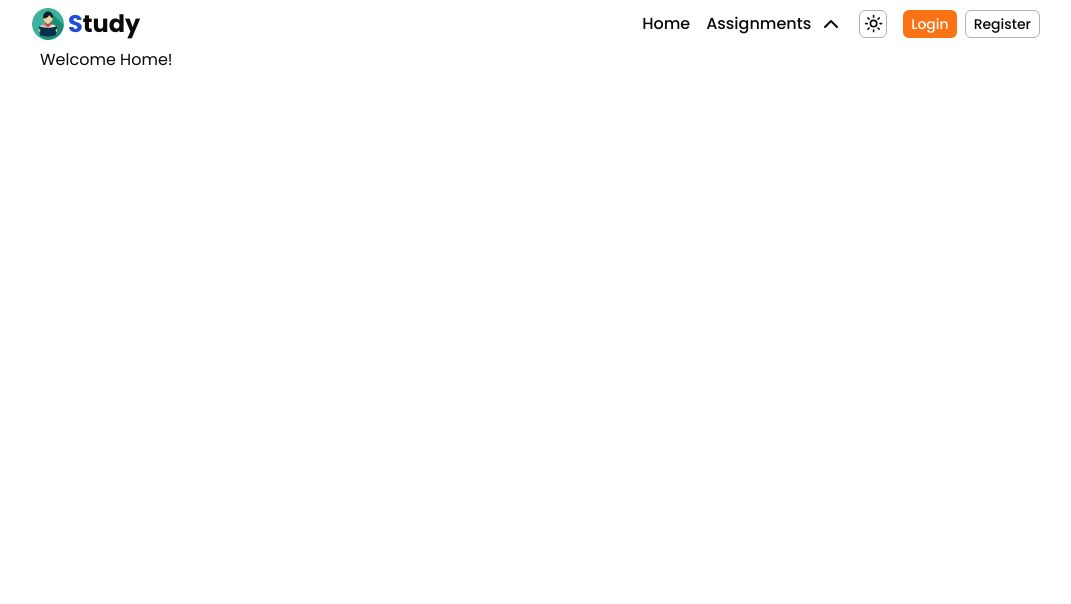
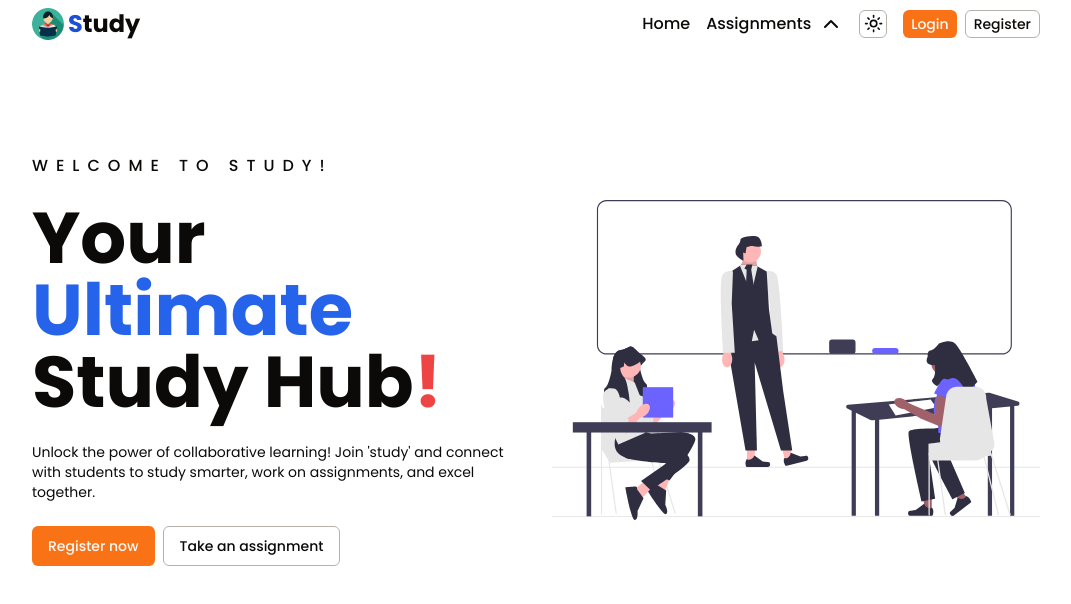
Before and after one commit to saiful7778/study-client-v2, a React (Vite) app: page / in a window 1280 px wide. Shown: the top 604 px of the page, without its empty margins (104-1175 px from the left). Built offline with nearby package versions, Linux system fonts and the light colour scheme; no server answers.

Commit message:
add banner

```diff
--- a/src/routes/__root.tsx
+++ b/src/routes/__root.tsx
@@ -14,7 +14,6 @@ function MainLayout() {
     <div className="container">
       <header>
         <Navbar />
-        {/* {location.pathname === "/" ? <Banner /> : ""} */}
       </header>
       <Outlet />
       <TanStackRouterDevtools />
--- a/src/routes/index.tsx
+++ b/src/routes/index.tsx
@@ -1,3 +1,4 @@
+import Banner from "@/shared/Banner";
 import { createFileRoute } from "@tanstack/react-router";
 
 export const Route = createFileRoute("/")({
@@ -6,8 +7,10 @@ export const Route = createFileRoute("/")({
 
 function Index() {
   return (
-    <div className="p-2">
-      <h3>Welcome Home!</h3>
-    </div>
+    <>
+      <header>
+        <Banner />
+      </header>
+    </>
   );
 }
--- /dev/null
+++ b/src/shared/Banner.tsx
@@ -0,0 +1,42 @@
+import bannerImg from "@/assets/img/undraw_educator_re_ju47.svg";
+import Button from "@/components/ui/button";
+import useNavigatePage from "@/hooks/useNavigatePage";
+
+const Banner = () => {
+  const navigate = useNavigatePage();
+
+  return (
+    <div className="flex min-h-[80vh] flex-col items-center justify-between gap-4 lg:flex-row">
+      <div className="w-full space-y-6 max-lg:text-center lg:w-1/2">
+        <p className="mb-1 font-medium uppercase tracking-[8px]">
+          Welcome to study!
+        </p>
+        <h3 className="text-5xl font-bold lg:text-7xl">
+          Your <span className="text-blue-600">Ultimate</span>
+          <br />
+          Study Hub<span className="text-red-500">!</span>
+        </h3>
+        <p className="my-3 max-w-lg text-sm max-lg:mx-auto">
+          Unlock the power of collaborative learning! Join 'study' and connect
+          with students to study smarter, work on assignments, and excel
+          together.
+        </p>
+        <div className="flex items-center gap-2">
+          <Button onClick={() => navigate("/authentication/register")}>
+            Register now
+          </Button>
+          <Button variant="outline" onClick={() => navigate("/assignments")}>
+            Take an assignment
+          </Button>
+        </div>
+      </div>
+      <div className="flex-1">
+        <figure className="ml-auto max-w-[550px]">
+          <img src={bannerImg} alt="banner image" />
+        </figure>
+      </div>
+    </div>
+  );
+};
+
+export default Banner;
```
Also changed, not shown: src/shared/Banner.jsx (deleted, +0 -42 lines).
